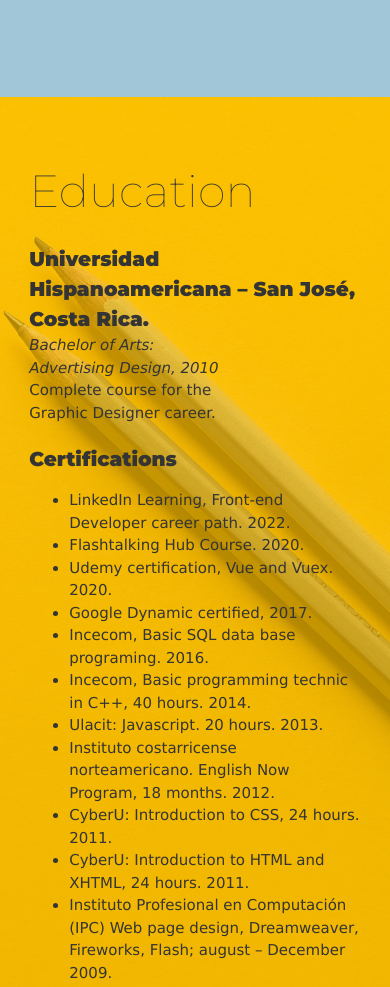
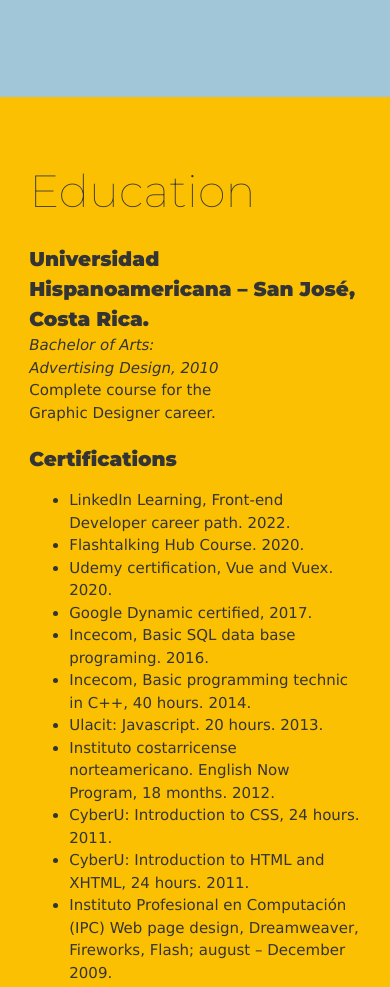
Before and after one commit to francisco-vargas/portfolio, a plain HTML site: page index.html in a window 390 px wide. Shown: the part 4452-5439 px from the top of the page. Drawn offline with Linux system fonts and the light colour scheme.

Commit message:
Update styles.css

```diff
--- a/css/styles.css
+++ b/css/styles.css
@@ -189,15 +189,11 @@ header {
 ------------------------------------*/
 .education {
      background-color: #fbc002;
-}
-.education::before {
-     content:'';
-     position: absolute;
      background-image: url(../images/joanna-kosinska-unsplash.jpg);
      background-size: cover;
      background-position: top right;
      width: 100%;
-     min-height: 620px;
+     height: 100%;
 }
 .education p {
      width: 60%;
@@ -386,8 +382,9 @@ footer {
           font-size: 16px;
           padding: 0 6px;
      }
-     .education::before {
-          min-height: 900px;
+     .education {
+          background-color: #fbc002;
+          background-image: none;
      }
      .project-item img {
           display: block;
```
